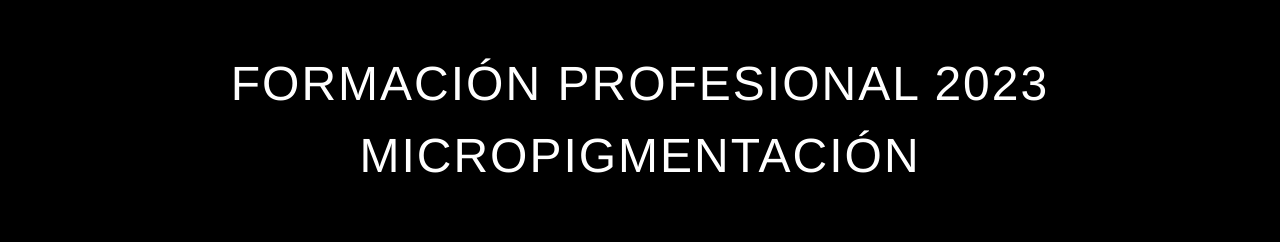
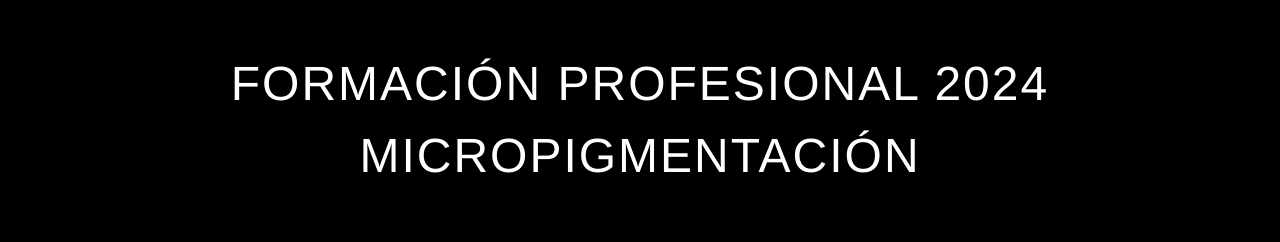
Before and after one commit to LuchoDevjs/LandingPageJS, a React (Vite) app: page / in a window 1280 px wide. Shown: the top 242 px of the page. Built offline with nearby package versions, Linux system fonts and the light colour scheme.

Commit message:
Change Title Year

```diff
--- a/src/components/Title.jsx
+++ b/src/components/Title.jsx
@@ -9,7 +9,7 @@ const Title = () => {
       mt={12}
       letterSpacing={2}
     >
-      FORMACIÓN PROFESIONAL 2023 MICROPIGMENTACIÓN
+      FORMACIÓN PROFESIONAL 2024 MICROPIGMENTACIÓN
     </Text>
   );
 };
```
